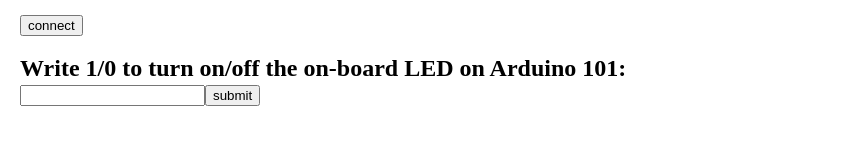
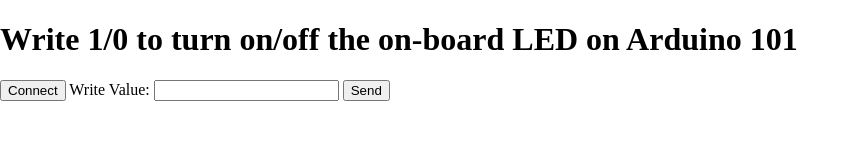
Before and after one commit to yining1023/p5-ble-examples-archived, a website: page p5_sketches/example3-arduino101-led-write/index.html in a window 1280 px wide. Shown: the whole page, without its empty margins (0-859 px from the left). Drawn offline with nearby package versions, Linux system fonts and the light colour scheme; some packages are replaced by stand-ins of ours.

Commit message:
updating led example

```diff
--- a/p5_sketches/example3-arduino101-led-write/index.html
+++ b/p5_sketches/example3-arduino101-led-write/index.html
@@ -2,14 +2,19 @@
 <html lang="en">
   <head>
     <meta charset="utf-8">
-    <title>BLE</title>
-    <script src="https://cdnjs.cloudflare.com/ajax/libs/p5.js/0.5.4/p5.min.js"></script>
-    <script src="https://cdnjs.cloudflare.com/ajax/libs/p5.js/0.5.4/addons/p5.dom.min.js"></script>
-    <script src="https://cdnjs.cloudflare.com/ajax/libs/p5.js/0.5.4/addons/p5.sound.min.js"></script>
+    <title>Arduino 101 BLE LED</title>
     <link rel="stylesheet" type="text/css" href="style.css">
   </head>
 
   <body>
+    <h1>Write 1/0 to turn on/off the on-board LED on Arduino 101</h1>
+
+    <button onclick="connectBLE()">Connect</button>
+
+    Write Value: <input type="text" name="writeValue" id="input-box">
+
+    <button onclick="writeToBLE()">Send</button>
+
     <script src="main.js"></script>
   </body>
 </html>
--- a/p5_sketches/example3-arduino101-led-write/main.js
+++ b/p5_sketches/example3-arduino101-led-write/main.js
@@ -1,9 +1,9 @@
 const serviceUuid = "19b10000-e8f2-537e-4f6c-d104768a1214"; // lowercase hex characters e.g. '00001234-0000-1000-8000-00805f9b34fb'
 const name = 'LEDCB';
 
-var ledCharacteristic;
+var ledCharacteristic, input, connectButton, writeButton;
 
-function connect() {
+function connectBLE() {
   let options = {
     filters: [{
       services: [serviceUuid],
@@ -27,52 +27,15 @@
     })
     .then(characteristics => {
       console.log('Got LED Characteristic');
-
       ledCharacteristic = characteristics[0];
-
-      // write 0/1 to led every 1 second
-      // let byte = 0;
-      // let bufferToSend = Uint8Array.of(byte);
-      // console.log('bufferToSend: ', bufferToSend);
-
-      // setInterval(function() {
-      //    byte ^= 1;
-      //    bufferToSend = Uint8Array.of(byte);
-      //    ledCharacteristic.writeValue(bufferToSend);
-      // }, 1000);
-
     })
     .catch(error => {
       console.log('Argh! ' + error);
     });
-  }
-
-
-var input, connectButton, writeButton, intro;
-
-function setup() {
-  noCanvas();
-
-  connectButton = createButton('connect');
-  connectButton.position(20, 15);
-  connectButton.mousePressed(connect);
-
-  input = createInput();
-  input.position(20, 85);
-
-  writeButton = createButton('submit');
-  writeButton.position(input.x + input.width, 85);
-  writeButton.mousePressed(writeToBle);
-
-  intro = createElement('h2', 'Write 1/0 to turn on/off the on-board LED on Arduino 101:');
-  intro.position(20, 35);
-
-  textAlign(CENTER);
-  textSize(50);
 }
 
-function writeToBle() {
-  var inputValue = input.value();
+function writeToBLE() {
+  let inputValue = document.getElementById('input-box').value;
 
   let bufferToSend = Uint8Array.of(inputValue);
   ledCharacteristic.writeValue(bufferToSend);
```
Also changed, not shown: 1 other file.
